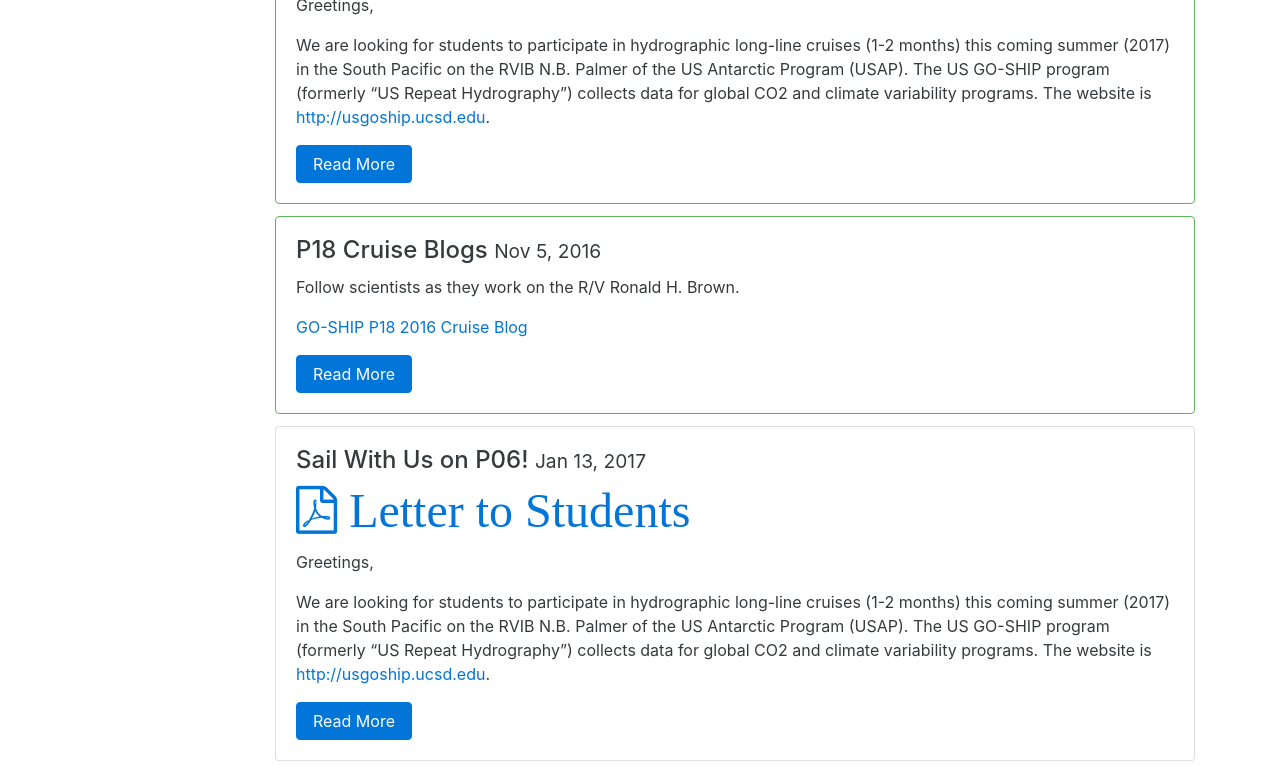
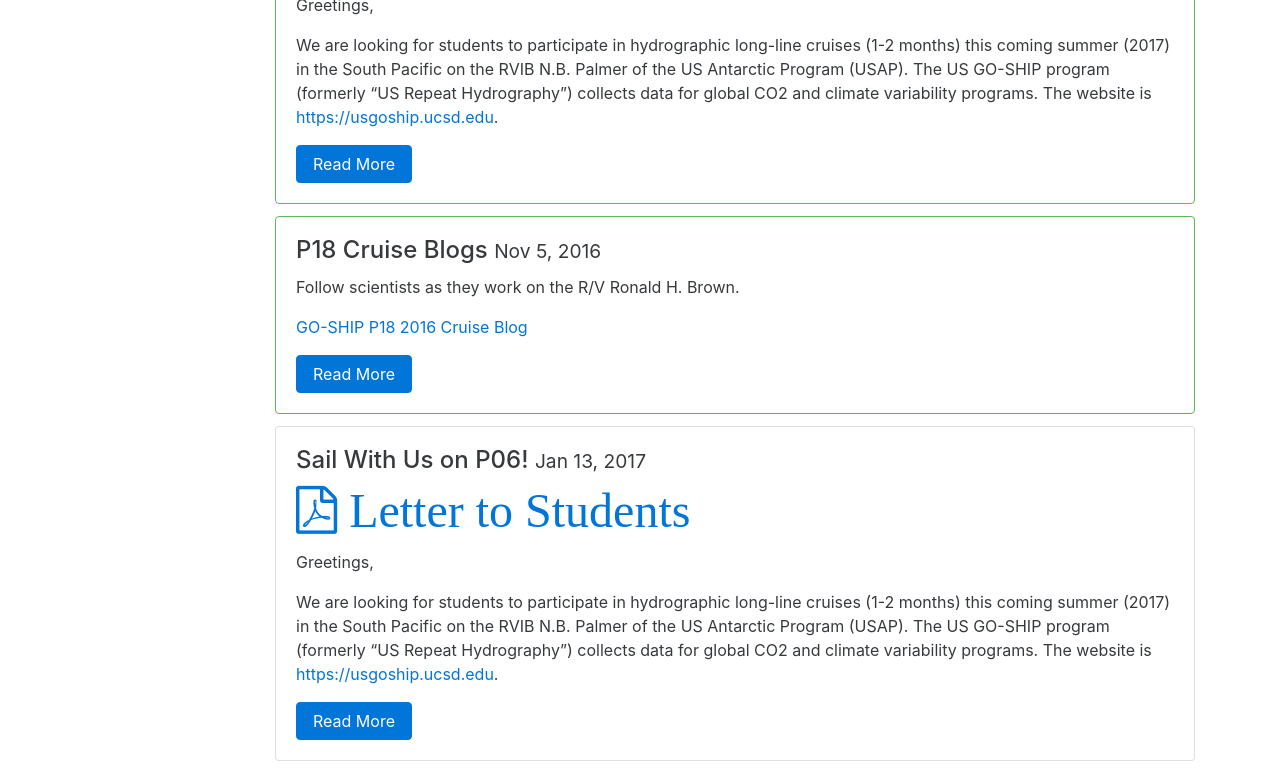
Before and after one commit to cchdo/usgoship.ucsd.edu, a Jekyll site: the page built from index.html, in a window 1280 px wide and 1400 px high. Shown: the part 628-1397 px from the top of the window. Built offline with Jekyll 4.4.1, drawn with Linux system fonts in a browser that asks for light colours; some of the changed lines change nothing that is shown.

Commit message:
fix links on student search page

```diff
--- a/_posts/2017-01-13-sail-with-us-p06.md
+++ b/_posts/2017-01-13-sail-with-us-p06.md
@@ -11,12 +11,12 @@
 
 We are looking for students to participate in hydrographic long-line cruises (1-2 months) this coming summer (2017) in the South Pacific on the RVIB N.B. Palmer of the US Antarctic Program (USAP).
 The US GO-SHIP program (formerly “US Repeat Hydrography”) collects data for global CO2 and climate variability programs.
-The website is [http://usgoship.ucsd.edu]().
+The website is [https://usgoship.ucsd.edu](https://usgoship.ucsd.edu).
 
 <!--more-->
 
 SIO operates the NSF-funded portion of the US national program.
-The web-site of the international GO-SHIP (Global Ocean Ship-based Hydrographic Investigations Program) program is [http://go-ship.org]().
+The web-site of the international GO-SHIP (Global Ocean Ship-based Hydrographic Investigations Program) program is [http://go-ship.org](http://go-ship.org).
 
 The program pays all travel costs.
 It also pays student support costs during the time of the cruise plus the few travel days before and after the cruise, if the student is enrolled at a U.S. institution.
```
